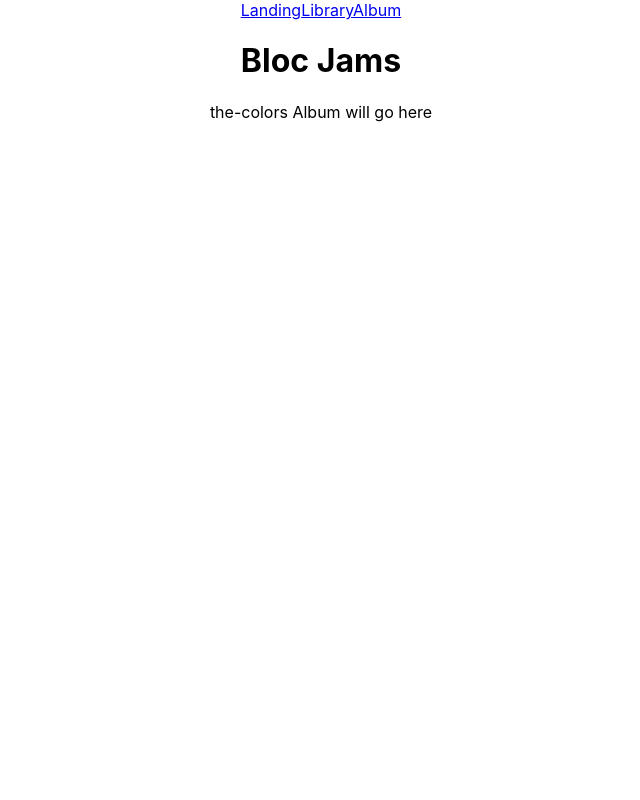
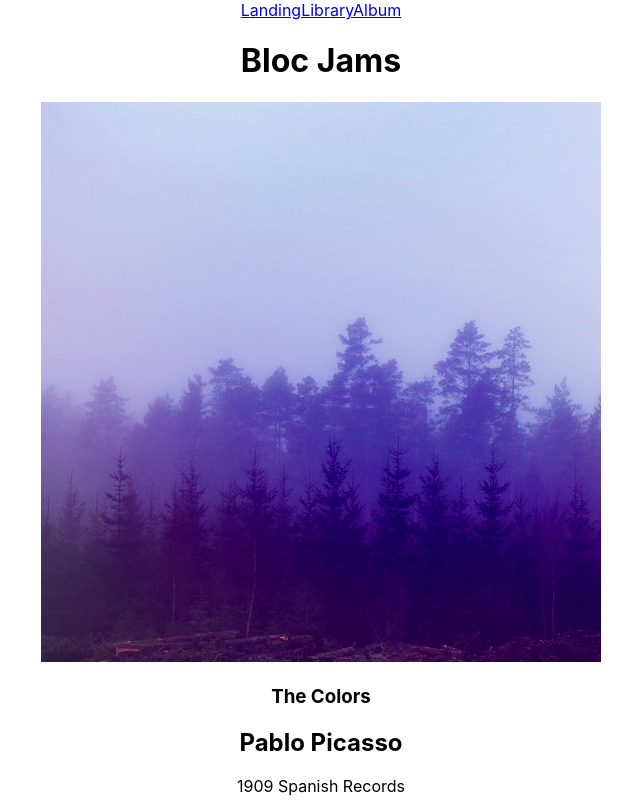
Before and after one commit to slingaxesf/bloc-jams-react, a React (Create React App) app: page /album/the-colors in a window 1280 px wide. Shown: the whole page, without its empty margins (319-959 px from the left). Built offline with nearby package versions, Linux system fonts and the light colour scheme.

Commit message:
finished checkpoint work

```diff
--- a/src/components/Album.js
+++ b/src/components/Album.js
@@ -1,13 +1,42 @@
 import React, { Component } from 'react';
+import albumData from './../data/albums';
 
 class Album extends Component {
+  constructor(props) {
+     super(props);
+
+
+         const album = albumData.find( album => {
+           return album.slug === this.props.match.params.slug
+         });
+
+         this.state = {
+           album: album
+         };
+  } // end constructor
    render() {
-      return (
-         <section className='album'>
-         {this.props.match.params.slug} Album will go here
+     return (
+      <section className="album">
+        <section id="album-info">
+           <img id="album-cover-art" src={this.state.album.albumCover} alt={this.state.album.title}/>
+           <div className="album-details">
+             <h1 id="album-title">{this.state.album.title}</h1>
+             <h2 className="artist">{this.state.album.artist}</h2>
+             <div id="release-info">{this.state.album.releaseInfo}</div>
+           </div>
         </section>
+        <table id="song-list">
+           <colgroup>
+              <col id="song-number-column" />
+              <col id="song-title-column" />
+              <col id="song-duration-column" />
+          </colgroup>
+          <tbody>
+         </tbody>
+        </table>
+      </section>
+   );
+  }
+}
 
-      );
-   }
-}
-export default Album;
+ export default Album;
```
Also changed, not shown: src/components/Library.js (indentation only).
